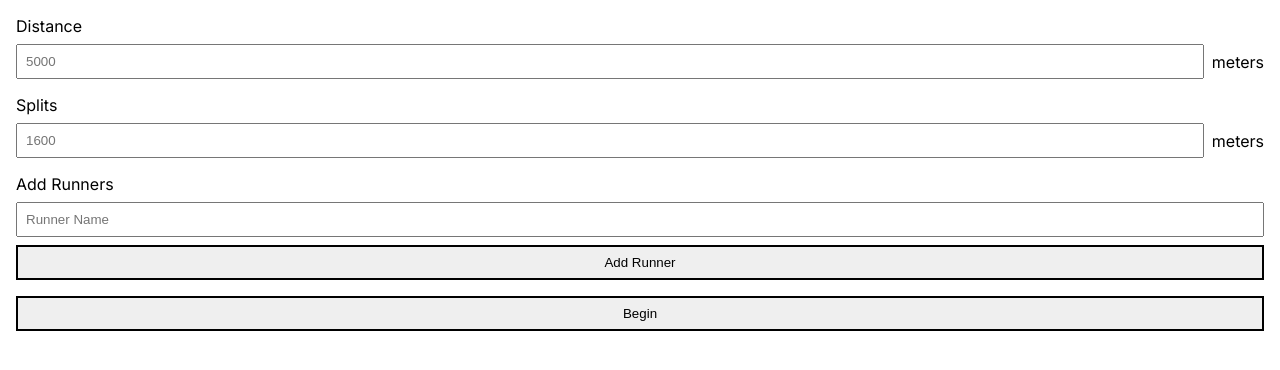
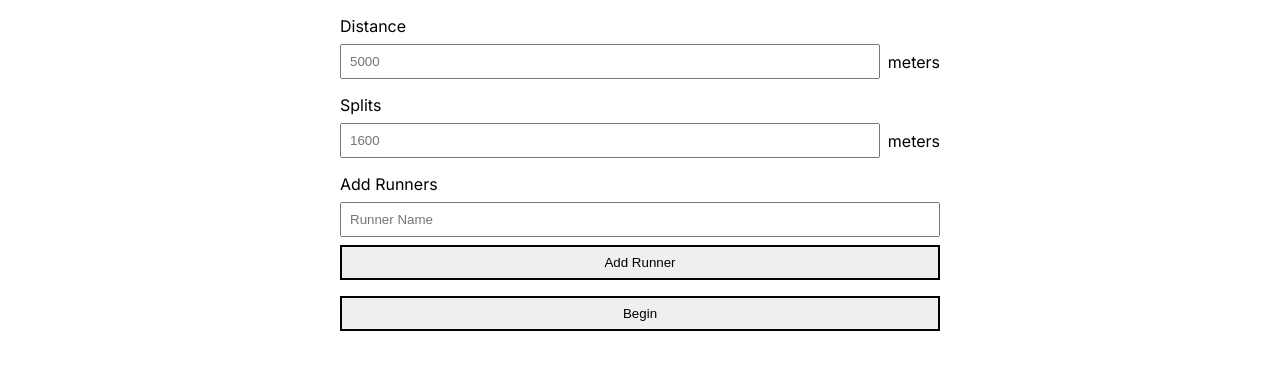
Before and after one commit to webdevtrev/running-tools, a Next.js app: page /tools/race-stopwatch in a window 1280 px wide. Shown: the top 370 px of the page. Built offline with nearby package versions, Linux system fonts and the light colour scheme.

Commit message:
Adds Google Analytics

```diff
--- a/src/app/globals.css
+++ b/src/app/globals.css
@@ -1,7 +1,12 @@
 html,
 body {
   margin: 0;
+  padding: 0.5rem;
 }
 * {
   color: black;
 }
+main {
+  max-width: 600px;
+  margin: auto;
+}
--- a/src/app/layout.js
+++ b/src/app/layout.js
@@ -1,17 +1,19 @@
-import './globals.css'
-import { Inter } from 'next/font/google'
+import './globals.css';
+import { Inter } from 'next/font/google';
 
-const inter = Inter({ subsets: ['latin'] })
+const inter = Inter({ subsets: ['latin'] });
 
 export const metadata = {
   title: 'Create Next App',
   description: 'Generated by create next app',
-}
+};
 
 export default function RootLayout({ children }) {
   return (
-    <html lang="en">
-      <body className={inter.className}>{children}</body>
+    <html lang='en'>
+      <body className={inter.className}>
+        <main>{children}</main>
+      </body>
     </html>
-  )
+  );
 }
--- a/src/app/tools/layout.js
+++ /dev/null
@@ -1,25 +0,0 @@
-import Head from 'next/head';
-import styles from './layout.module.css';
-
-export default function Layout({ children }) {
-  return (
-    <>
-      <Head>
-        <meta
-          name='viewport'
-          content='width=device-width, initial-scale=1, maximum-scale=1'
-        />
-      </Head>
-      <html lang='en'>
-        <body>
-          {/* <header className={styles.header}> */}
-          {/* <nav> */}
-          {/* <Link href='/'>Home</Link> */}
-          {/* </nav> */}
-          {/* </header>  */}
-          <main className={styles.main}>{children}</main>
-        </body>
-      </html>
-    </>
-  );
-}
--- a/src/app/tools/layout.module.css
+++ /dev/null
@@ -1,12 +0,0 @@
-.wrapper {
-  height: 100vh;
-  display: flex;
-  flex-direction: column;
-}
-.header {
-  padding: 1rem;
-}
-.main {
-  padding: 1rem;
-  height: calc(100vh - 2rem);
-}
```
Also changed, not shown: src/Components/Head/index.js (added, +19 -0 lines), src/app/layout.module.css (added).
